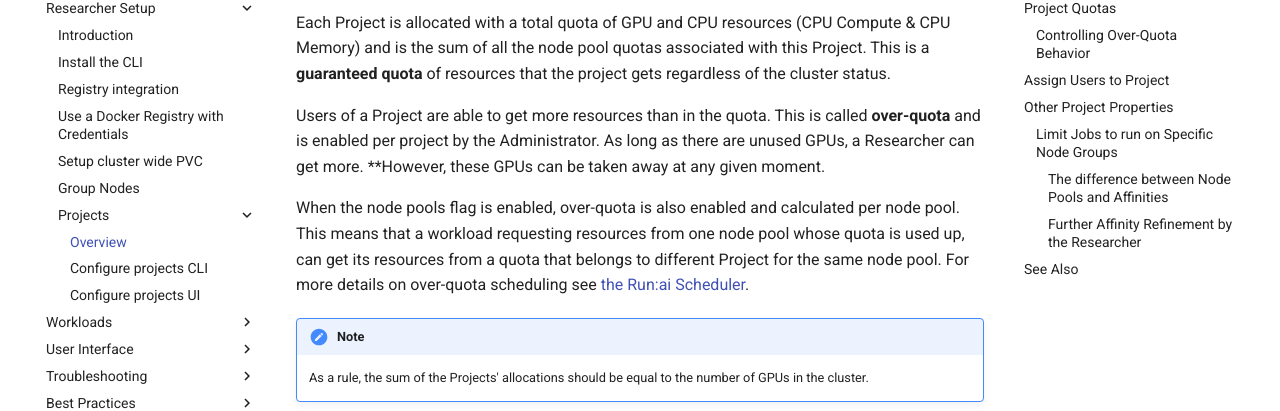
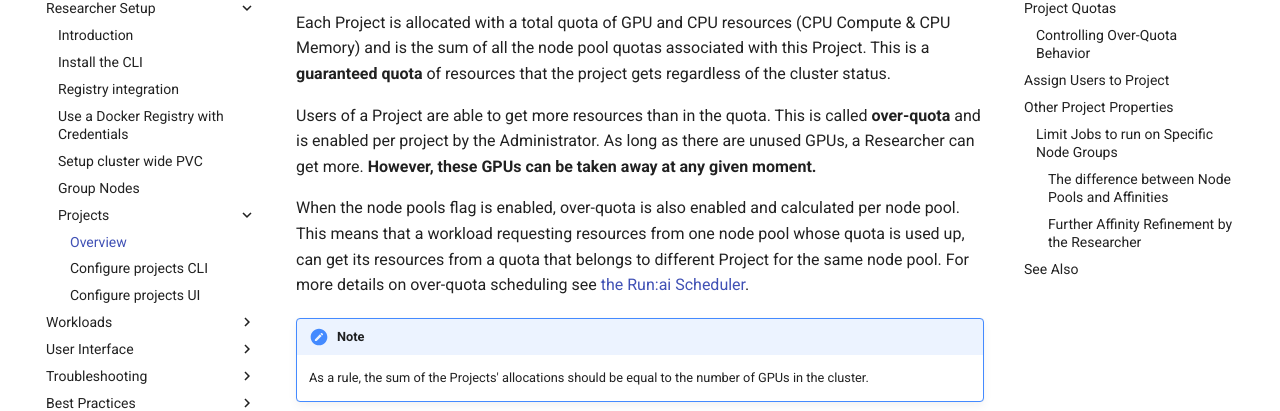
Before and after one commit to lavianalon/topic-based-runai-docs, an MkDocs documentation site: the page built from docs/admin/admin-ui-setup/project-setup.md, in a window 1280 px wide and 900 px high, scrolled down 1063 px. Shown: the part 154-565 px from the top of the window. Built offline with MkDocs 1.6.1 and Material for MkDocs 9.7.7, drawn with Linux system fonts in a browser that asks for light colours; comment, search, counter and statistics services are not loaded; the version menu is left out.

Commit message:
MD correction

```diff
--- a/docs/admin/admin-ui-setup/project-setup.md
+++ b/docs/admin/admin-ui-setup/project-setup.md
@@ -44,7 +44,7 @@ it then tries each one in the priority list until it can successfully allocate t
 Each Project is allocated with a total quota of GPU and CPU resources (CPU Compute & CPU Memory) and is the sum of all the node pool quotas associated with this Project.
 This is a **guaranteed quota** of resources that the project gets regardless of the cluster status.
 
-Users of a Project are able to get more resources than in the quota. This is called **over-quota** and is enabled per project by the Administrator. As long as there are unused GPUs, a Researcher can get more. **However, these GPUs can be taken away at any given moment.
+Users of a Project are able to get more resources than in the quota. This is called **over-quota** and is enabled per project by the Administrator. As long as there are unused GPUs, a Researcher can get more. **However, these GPUs can be taken away at any given moment.**
 
 When the node pools flag is enabled, over-quota is also enabled and calculated per node pool. This means that a workload requesting resources from one node pool whose quota is used up, can get its resources from a quota that belongs to different Project for the same node pool. For more details on over-quota scheduling see [the Run:ai Scheduler](../../Researcher/scheduling/the-runai-scheduler.md).
 
```
